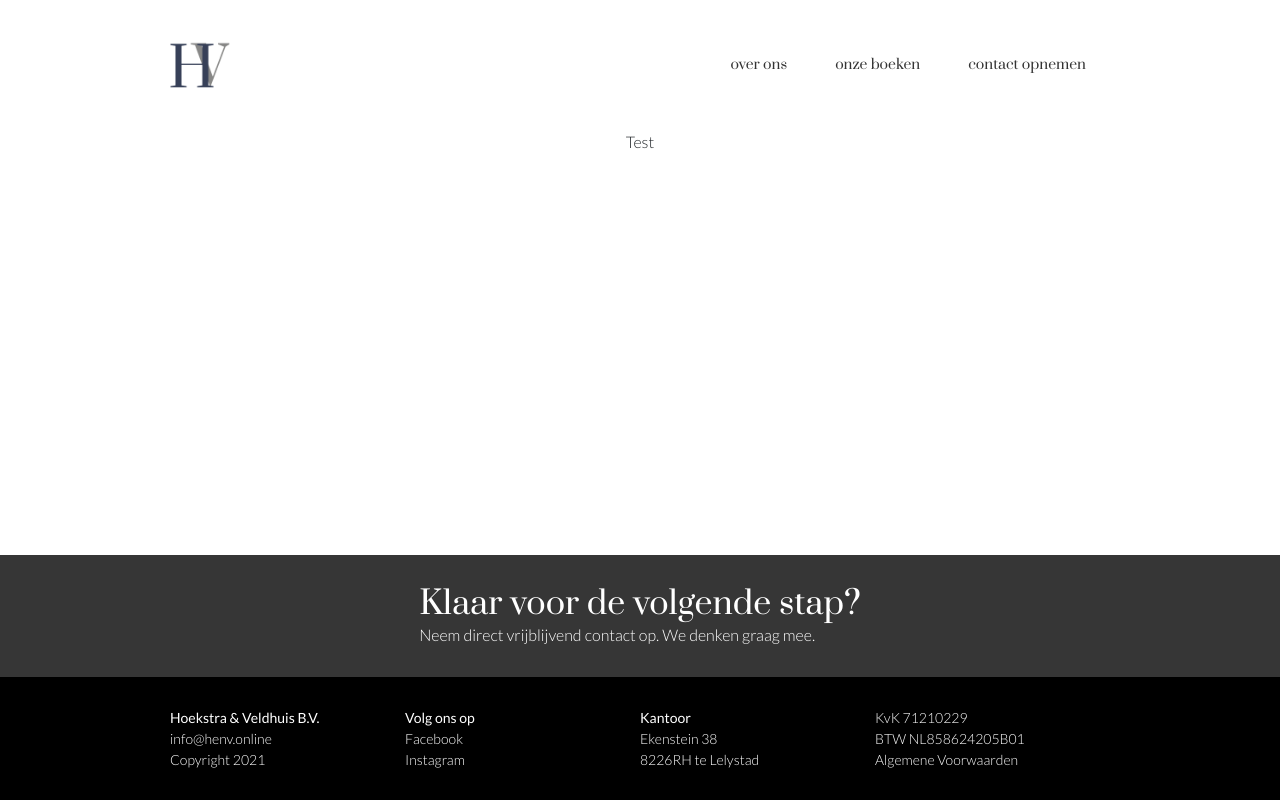
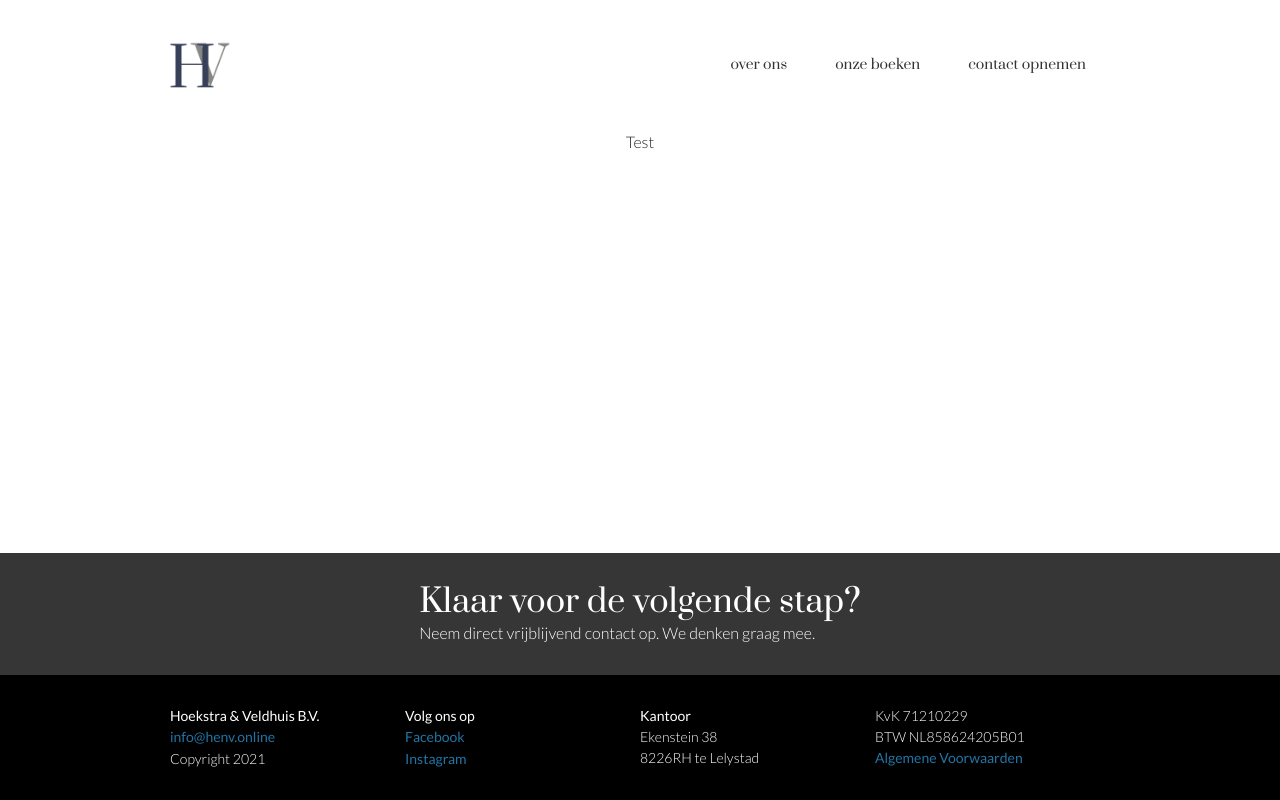
Before and after one commit to jobveldhuis/hoekstraenveldhuis.nl, a Next.js app in the folder hoekstraenveldhuis.nl/: page / in a window 1280 px wide. Built offline with nearby package versions, Linux system fonts and the light colour scheme.

Commit message:
Fixed display issue with links in footer

```diff
--- a/hoekstraenveldhuis.nl/components/Footer.js
+++ b/hoekstraenveldhuis.nl/components/Footer.js
@@ -34,13 +34,13 @@ const Footer = props => (
                 <div className={styles.footerGrid}>
                     <div>
                         <strong>Hoekstra & Veldhuis B.V.</strong><br />
-                        <a href={'mailto:info@henv.online'}>info@henv.online</a><br />
+                        <a className={styles.underlined} href={'mailto:info@henv.online'}>info@henv.online</a><br />
                         Copyright 2021
                     </div>
                     <div>
                         <strong>Volg ons op</strong><br />
-                        <a href={'https://facebook.com/hoekstraenveldhuis'} rel={'nofollow'}>Facebook</a><br />
-                        <a href={'https://instagram.com/hoekstraenveldhuis'} rel={'nofollow'}>Instagram</a><br />
+                        <a className={styles.underlined} href={'https://facebook.com/hoekstraenveldhuis'} rel={'nofollow'}>Facebook</a><br />
+                        <a className={styles.underlined} href={'https://instagram.com/hoekstraenveldhuis'} rel={'nofollow'}>Instagram</a><br />
                     </div>
                     <div>
                         <strong>Kantoor</strong><br />
@@ -50,7 +50,7 @@ const Footer = props => (
                     <div>
                         KvK 71210229 <br />
                         BTW NL858624205B01 <br />
-                        <a href='/documents/hoekstra-en-veldhuis-algemene-voorwaarden.pdf' target='_blank'>Algemene Voorwaarden</a>
+                        <a className={styles.underlined} href='/documents/hoekstra-en-veldhuis-algemene-voorwaarden.pdf' target='_blank'>Algemene Voorwaarden</a>
                     </div>
                 </div>
             </div>
--- a/hoekstraenveldhuis.nl/styles/Footer.module.css
+++ b/hoekstraenveldhuis.nl/styles/Footer.module.css
@@ -45,3 +45,28 @@
     padding: 30px 0;
     margin: 0 auto;
 }
+
+.footerContainer a {
+    font-weight: 400;
+}
+
+a.underlined {
+    display: inline-block;
+}
+
+a.underlined::after {
+    content: '';
+    display: block;
+    width: 0;
+    height: 1px;
+    background: #ffffff;
+    transition: width .3s;
+}
+
+a.underlined:hover {
+    color: #ffffff;
+}
+
+a.underlined:hover::after {
+    width: 100%;
+}
--- a/hoekstraenveldhuis.nl/styles/globals.css
+++ b/hoekstraenveldhuis.nl/styles/globals.css
@@ -55,3 +55,11 @@ h2 {
   flex-direction: column;
   align-items: stretch;
 }
+
+a {
+  color: #2274a5;
+}
+
+a:hover {
+  text-decoration: none;
+}
```
